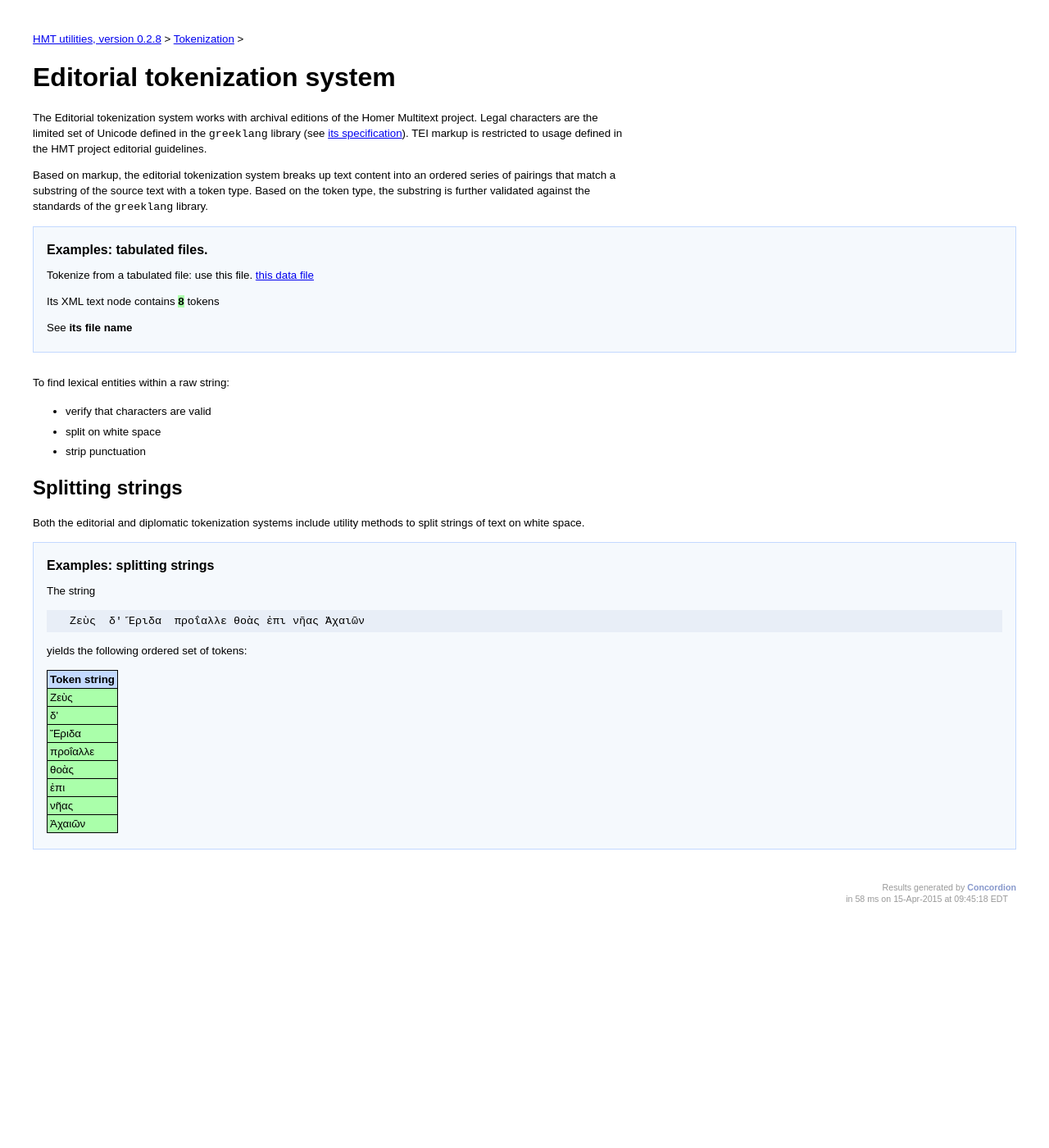
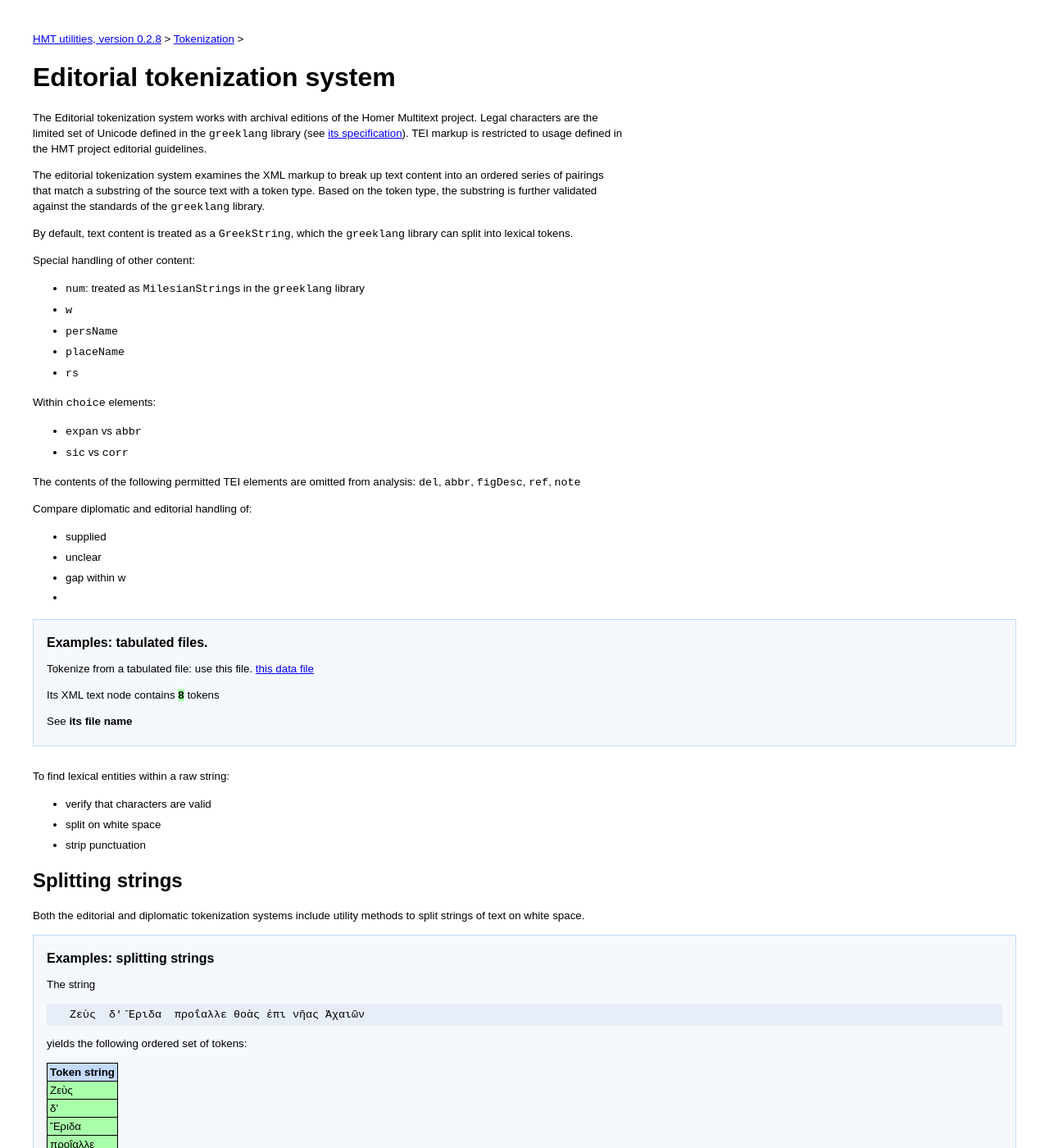
Before and after one commit to homermultitext/hmt-utils, a Jekyll site: the page specs/tokenization/Editorial.html, which Jekyll copies as it is, in a window 1280 px wide and 1400 px high. Shown: the whole window at 82% size. Built offline with Jekyll 4.4.1, drawn with Linux system fonts in a browser that asks for light colours; Markdown is read by kramdown in place of the engine named in the settings; some of the changed text lies outside the part shown.

Commit message:
Update specs

```diff
--- a/specs/HmtUtils.html
+++ b/specs/HmtUtils.html
@@ -169,5 +169,5 @@ ins {
 <li><a concordion:run="concordion" href="tokenization/Tokenization.html" class="success">tokenization</a></li>
 <li><a concordion:run="concordion" href="dependencies/Dependencies.html" class="success">code dependencies</a></li>
 </ul>
-<div class="footer">Results generated by <a href="http://www.concordion.org" style="font-weight: bold; text-decoration: none; color: #89C;">Concordion</a><div class="testTime">in 1164 ms on 15-Apr-2015 at 09:45:18 EDT</div></div></body>
+<div class="footer">Results generated by <a href="http://www.concordion.org" style="font-weight: bold; text-decoration: none; color: #89C;">Concordion</a><div class="testTime">in 1452 ms on 15-Apr-2015 at 10:04:41 EDT</div></div></body>
 </html>
--- a/specs/dependencies/Dependencies.html
+++ b/specs/dependencies/Dependencies.html
@@ -172,5 +172,5 @@ ins {
     <tr><td>citemgr</td><td>0.5.15</td></tr>
     <tr><td>greeklang</td><td>0.0.8</td></tr>
 </table>
-<div class="footer">Results generated by <a href="http://www.concordion.org" style="font-weight: bold; text-decoration: none; color: #89C;">Concordion</a><div class="testTime">in 7 ms on 15-Apr-2015 at 09:45:18 EDT</div></div></body>
+<div class="footer">Results generated by <a href="http://www.concordion.org" style="font-weight: bold; text-decoration: none; color: #89C;">Concordion</a><div class="testTime">in 8 ms on 15-Apr-2015 at 10:04:41 EDT</div></div></body>
 </html>
--- a/specs/tokenization/Editorial.html
+++ b/specs/tokenization/Editorial.html
@@ -165,7 +165,30 @@ ins {
 </head><body><span class="breadcrumbs"><a href="../HmtUtils.html">HMT utilities, version 0.2.8</a> &gt; <a href="Tokenization.html">Tokenization</a> &gt;</span>
     <h1>Editorial tokenization system</h1>
 <p>The Editorial tokenization system works with archival editions of the Homer Multitext project.  Legal characters are the limited set of Unicode defined in the <code>greeklang</code> library (see <a href="http://neelsmith.github.io/greeklang/specs/greek/tokens/Tokens.html">its specification</a>).  TEI markup is restricted to usage defined in the HMT project editorial guidelines.</p>
-<p>Based on markup, the editorial tokenization system breaks up text content into an ordered series of pairings that match a substring of the source text with a token type.  Based on the token type, the substring is further validated against the standards of the <code>greeklang</code> library.</p>
+<p>The editorial tokenization system examines the XML markup to break up text content into an ordered series of pairings that match a substring of the source text with a token type.  Based on the token type, the substring is further validated against the standards of the <code>greeklang</code> library.</p>
+<p>By default, text content is treated as a <code>GreekString</code>, which the <code>greeklang</code> library can split into lexical tokens.</p>
+<p>Special handling of other content:</p>
+<ul>
+<li><code>num</code>: treated as <code>MilesianString</code>s in the <code>greeklang</code> library</li>
+<li><code>w</code></li>
+<li><code>persName</code></li>
+<li><code>placeName</code></li>
+<li><code>rs</code></li>
+</ul>
+<p>Within <code>choice</code> elements:</p>
+<ul>
+<li><code>expan</code> vs <code>abbr</code></li>
+<li><code>sic</code> vs <code>corr</code></li>
+</ul>
+<p>The contents of the following permitted TEI elements are omitted from analysis:
+<code>del</code>, <code>abbr</code>, <code>figDesc</code>, <code>ref</code>, <code>note</code></p>
+<p>Compare diplomatic and editorial handling of:</p>
+<ul>
+<li>supplied</li>
+<li>unclear</li>
+<li>gap within w</li>
+<li />
+</ul>
 <p><div class='example'></p>
 <h3>Examples: tabulated files.</h3>
 <p>Tokenize from a tabulated file: use this  file.
@@ -199,5 +222,5 @@ ins {
 <tr><td class="success">Ἀχαιῶν</td></tr>
 </table>
 <p></div></p>
-<div class="footer">Results generated by <a href="http://www.concordion.org" style="font-weight: bold; text-decoration: none; color: #89C;">Concordion</a><div class="testTime">in 58 ms on 15-Apr-2015 at 09:45:18 EDT</div></div></body>
+<div class="footer">Results generated by <a href="http://www.concordion.org" style="font-weight: bold; text-decoration: none; color: #89C;">Concordion</a><div class="testTime">in 55 ms on 15-Apr-2015 at 10:04:41 EDT</div></div></body>
 </html>
--- a/specs/tokenization/Tokenization.html
+++ b/specs/tokenization/Tokenization.html
@@ -169,5 +169,5 @@ ins {
 <li>tokenization of pure diplomatic text</li>
 <li>tokenization of <a concordion:run="concordion" href="Editorial.html" class="success">editorial text</a></li>
 </ol>
-<div class="footer">Results generated by <a href="http://www.concordion.org" style="font-weight: bold; text-decoration: none; color: #89C;">Concordion</a><div class="testTime">in 77 ms on 15-Apr-2015 at 09:45:18 EDT</div></div></body>
+<div class="footer">Results generated by <a href="http://www.concordion.org" style="font-weight: bold; text-decoration: none; color: #89C;">Concordion</a><div class="testTime">in 81 ms on 15-Apr-2015 at 10:04:41 EDT</div></div></body>
 </html>
```
